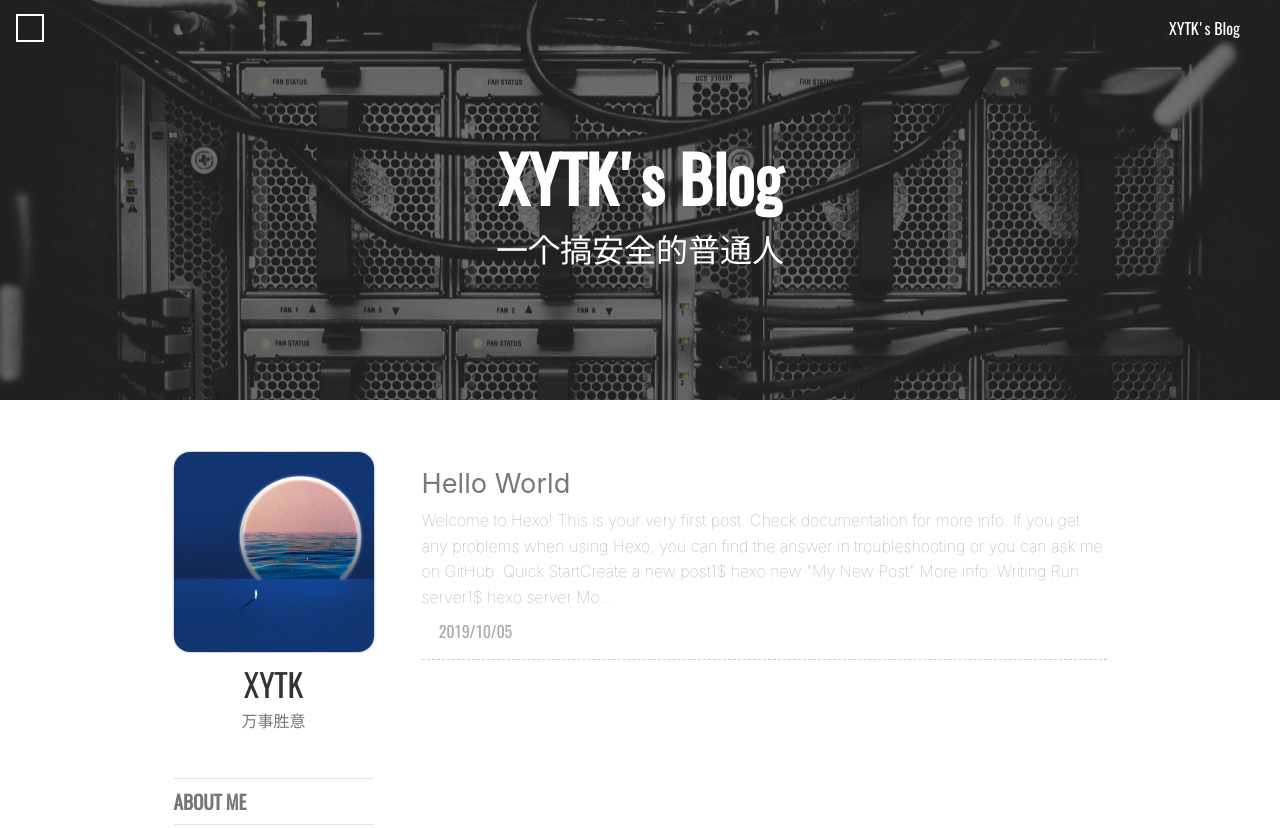
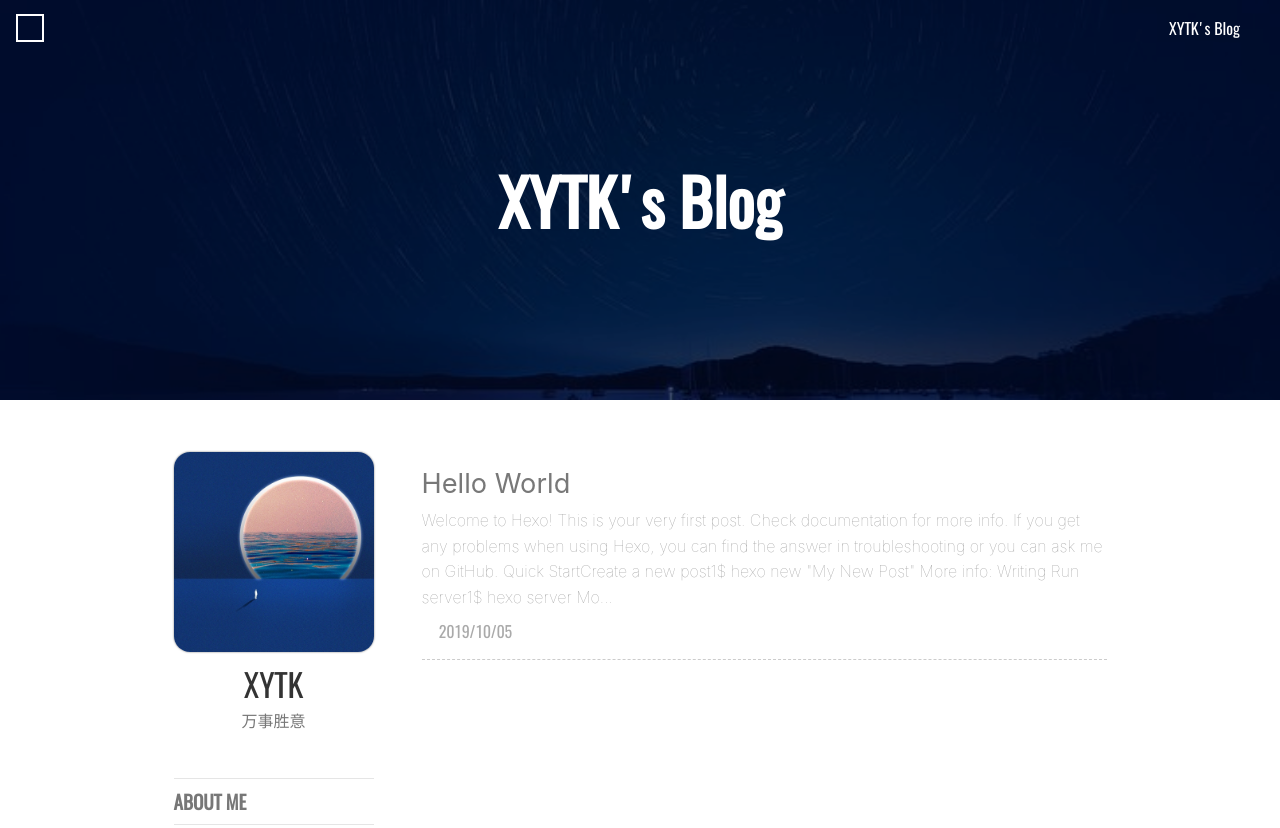
Before and after one commit to XYTK0x0/XYTK0x0.github.io, a plain HTML site: page index.html in a window 1280 px wide. Shown: the top 828 px of the page. Drawn offline with nearby package versions, Linux system fonts and the light colour scheme; some packages are replaced by stand-ins of ours; a script that the page names is missing; a web font is replaced by a local one.

Commit message:
Site updated: 2019-10-06 10:30:47

```diff
--- a/index.html
+++ b/index.html
@@ -230,7 +230,7 @@ height:50vh;
     <!-- 文章页  -->
 
     <div class="site-intro-placeholder"></div>
-    <div class="site-intro-img" style="background-image: url(/intro/index-bg.jpg)"></div>
+    <div class="site-intro-img" style="background-image: url(/intro/index_bg.jpg)"></div>
     <div class="site-intro-meta">
         <!-- 标题  -->
         <h1 class="intro-title">
@@ -244,8 +244,6 @@ height:50vh;
         <p class="intro-subtitle">
             <!-- 主页副标题  -->
 
-
-                一个搞安全的普通人
 
             <!-- 文章页  -->
 
```
Also changed, not shown: about/index.html (+2 -1 lines), intro/index_bg.jpg (added).
